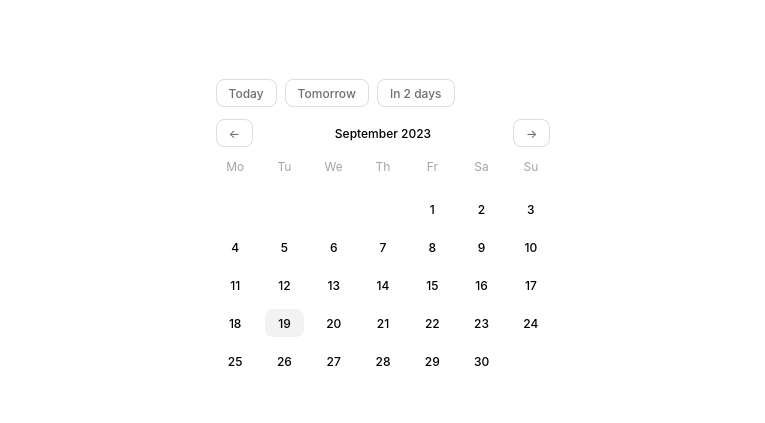
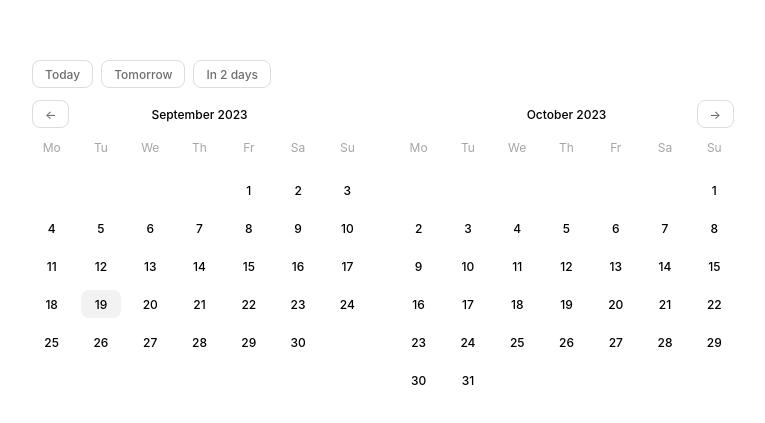
Before and after one commit to wbartosz/kalendar, a React (Vite) app: page / in a window 1280 px wide. Shown: the part 173-596 px from the top of the page, without its empty margins (257-1022 px from the left). Built offline with nearby package versions, Linux system fonts and the light colour scheme.

Commit message:
Add ability to display 2 months at a time

```diff
--- a/src/App.tsx
+++ b/src/App.tsx
@@ -22,6 +22,7 @@ function App() {
       onChange={setDate}
       size="small"
       showSuggestedActions
+      displayedMonths={2}
     />
   );
 }
@@ -30,6 +31,8 @@ export type Value = Date | null;
 
 export type Size = "default" | "small";
 
+type DisplayedMonths = 1 | 2;
+
 export type KalendarProps = {
   value: Date | null;
   onChange: React.Dispatch<React.SetStateAction<Value>>;
@@ -37,28 +40,48 @@ export type KalendarProps = {
   size?: Size;
   locale?: Intl.LocalesArgument;
   showSuggestedActions?: boolean;
+  displayedMonths?: DisplayedMonths;
 };
 
 const Kalendar = (props: KalendarProps) => {
-  const { showSuggestedActions = false } = props;
-  const smallClassName = props.size === "small" ? "grid__week--small" : "";
+  const { displayedMonths = 1, showSuggestedActions = false } = props;
 
   return (
     <KalendarProvider {...props}>
       {showSuggestedActions ? <SuggestedActions /> : null}
-      <Actions />
-      <div className={`grid grid__week ${smallClassName}`}>
-        <DayLabels />
-      </div>
 
-      <div className="grid">
-        <DaysGrid />
-      </div>
+      <MonthView displayedMonths={displayedMonths} />
     </KalendarProvider>
   );
 };
 
-const DayLabels = () => {
+const MonthView = ({
+  displayedMonths,
+}: {
+  displayedMonths: DisplayedMonths;
+}) => {
+  const { date } = useKalendar();
+  const showAllNavigationButtons = displayedMonths === 1;
+
+  return (
+    <div style={{ display: "flex", gap: "2rem", flexWrap: "wrap" }}>
+      <MonthGrid
+        date={date}
+        showPreviousMonth
+        showNextMonth={showAllNavigationButtons}
+      />
+      {displayedMonths === 2 && (
+        <MonthGrid
+          date={add(date, 1, "month")}
+          showPreviousMonth={showAllNavigationButtons}
+          showNextMonth
+        />
+      )}
+    </div>
+  );
+};
+
+const WeekDays = () => {
   const { locale } = useKalendar();
 
   const weekDays = useMemo(() => getWeekDays(locale), [locale]);
@@ -72,8 +95,16 @@ const DayLabel = ({ day }: { day: Day | string }) => {
   return <div>{day}</div>;
 };
 
-const DaysGrid = () => {
-  const { date } = useKalendar();
+const MonthGrid = ({
+  date,
+  showPreviousMonth,
+  showNextMonth,
+}: {
+  date: Date;
+  showPreviousMonth: boolean;
+  showNextMonth: boolean;
+}) => {
+  const { size } = useKalendar();
 
   const dates = useMemo(() => getDatesForMonth(date), [date]);
 
@@ -89,7 +120,21 @@ const DaysGrid = () => {
     return null;
   }, [dates]);
 
-  return [
+  const smallClassName = size === "small" ? "grid__week--small" : "";
+
+  return (
+    <div style={{ flexShrink: 0 }}>
+      <Actions
+        date={date}
+        showPreviousMonth={showPreviousMonth}
+        showNextMonth={showNextMonth}
+      />
+
+      <div className={`grid grid__week ${smallClassName}`}>
+        <WeekDays />
+      </div>
+      <div className="grid">
+        {[
           ...getBlankDays(date),
           ...dates.map((date, i) => (
             <DayNumber
@@ -98,7 +143,10 @@ const DaysGrid = () => {
               key={date.toString()}
             />
           )),
-  ];
+        ]}
+      </div>
+    </div>
+  );
 };
 
 const getBlankDays = (date: Date): JSX.Element[] => {
@@ -141,22 +189,43 @@ const DayNumber = ({
   );
 };
 
-const Actions = () => {
+const Actions = ({
+  date,
+  showPreviousMonth,
+  showNextMonth,
+}: {
+  date: Date;
+  showPreviousMonth: boolean;
+  showNextMonth: boolean;
+}) => {
   const { previousMonth, nextMonth, size } = useKalendar();
+
+  const getVisibility = (show: boolean) => (show ? "visible" : "hidden");
 
   return (
     <div
+      className="actions"
       style={{
         display: "flex",
         justifyContent: "space-between",
         alignItems: "center",
       }}
     >
-      <Button onClick={previousMonth} aria-label="previous month" size={size}>
+      <Button
+        onClick={previousMonth}
+        aria-label="previous month"
+        size={size}
+        style={{ visibility: getVisibility(showPreviousMonth) }}
+      >
         {"←"}
       </Button>
-      <HeaderButton />
-      <Button onClick={nextMonth} aria-label="next month" size={size}>
+      <MonthHeaderButton date={date} />
+      <Button
+        onClick={nextMonth}
+        aria-label="next month"
+        size={size}
+        style={{ visibility: getVisibility(showNextMonth) }}
+      >
         {"→"}
       </Button>
     </div>
@@ -174,7 +243,10 @@ const SuggestedActions = () => {
   const props = { size };
 
   return (
-    <div style={{ display: "flex", gap: 8, marginBottom: 12 }}>
+    <div
+      className="suggested-actions"
+      style={{ display: "flex", gap: 8, marginBottom: 12 }}
+    >
       <Button {...props} onClick={selectToday}>
         Today
       </Button>
@@ -188,8 +260,8 @@ const SuggestedActions = () => {
   );
 };
 
-const HeaderButton = () => {
-  const { date, size, locale } = useKalendar();
+const MonthHeaderButton = ({ date }: { date: Date }) => {
+  const { size, locale } = useKalendar();
 
   const monthHeader = capitalize(
     date.toLocaleString(locale, { month: "long" })
--- a/src/dateUtils.ts
+++ b/src/dateUtils.ts
@@ -73,6 +73,29 @@ export function add(
   return newDate;
 }
 
+export function subtract(
+  date: Date = getTodaysDate(),
+  amount: number,
+  type: "day" | "days" | "month" | "months"
+): Date {
+  const newDate = new Date(date);
+
+  switch (type) {
+    case "month":
+    case "months": {
+      newDate.setMonth(newDate.getMonth() - amount);
+      break;
+    }
+    case "day":
+    case "days": {
+      newDate.setDate(newDate.getDate() - amount);
+      break;
+    }
+  }
+
+  return newDate;
+}
+
 export function areDatesTheSame(date1: Date, date2: Date): boolean {
   return date1?.getTime() === date2?.getTime();
 }
```
Lines whose indentation alone changed are shown as unchanged.
